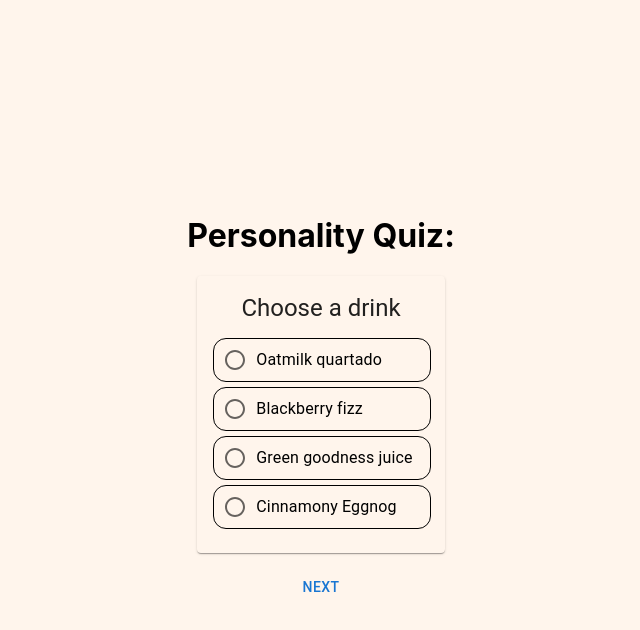
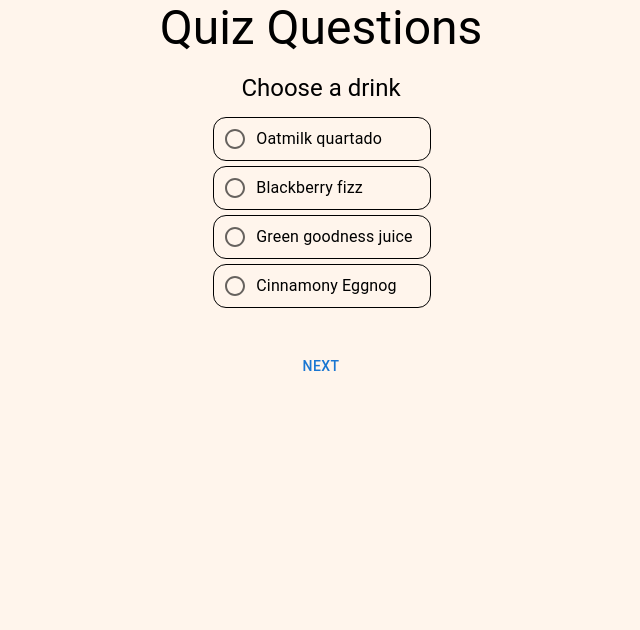
Before and after one commit to 394-s22/unfound1, a React (Create React App) app: page /question in a window 1280 px wide. Shown: the top 630 px of the page, without its empty margins (319-959 px from the left). Built offline with nearby package versions, Linux system fonts and the light colour scheme.

Commit message:
Got rid of card style

```diff
--- a/src/components/quizQuestion.js
+++ b/src/components/quizQuestion.js
@@ -18,11 +18,10 @@ const myTheme = createTheme({
           root: {
             color: "black",
             margin: "5px 15px 0 0",
-            width: "100%",
+            minWidth: "100%",
             borderStyle: "none",
             border: "1px solid !important",
             borderRadius: "13px!important",
-            // alignItems: "center",
             "&.Mui-selected": {
               backgroundColor: "#D6DBF5",
               borderStyle: "none!important"
@@ -42,7 +41,6 @@ const myTheme = createTheme({
 
 function QuizQuestion ({question, index, value, setValue}) {
     return(
-        <Card sx={{backgroundColor:"transparent"}}>
         <Box sx={{display: "flex", flexDirection:"column", alignItems:"center", textAlign:"center"}}>
         <CardContent >
         <Typography gutterBottom variant="h5" component="div" >
@@ -53,7 +51,7 @@ function QuizQuestion ({question, index, value, setValue}) {
         }
         </CardContent>
         </Box>
-        </Card>
+
 
     )
 }
@@ -65,14 +63,6 @@ function QuizAnswer (answers, index, value, setValue) {
         setValue(event.target.value);
         createAnswerMatrix(index, event.target.value);
     };
-
-
-
-      /**
-       * Handle undefined value
-       *    If user forgets to answer a question, prompt user to answer said question (alert)
-       *
-       * */
 
 
     return(
--- a/src/index.css
+++ b/src/index.css
@@ -20,3 +20,11 @@ code {
 .results_icons {
   display: flex;
 }
+
+
+.quizQuestions {
+  display: flex;
+  flex-direction: column;
+  align-items: center;
+
+}
--- a/src/routes/question.js
+++ b/src/routes/question.js
@@ -1,6 +1,6 @@
 import '../App.css';
 import React from 'react';
-import { Button } from '@mui/material';
+import { Button, Typography } from '@mui/material';
 import QuizQuestionList from '../components/quizQuestion';
 import { getAnswerMatrix } from '../components/quizQuestion';
 
@@ -108,10 +108,12 @@ export default function Question() {
   //   console.log("answerMatrix2");
 
   return (
-    <div className='centered' >
-      <h1> Personality Quiz: </h1>
+    <div  className='quizQuestions'>
+      <Typography variant='h3' sx={{color:"black"}}>
+         Quiz Questions
+       </Typography>
       <QuizQuestionList quiz={quiz} />
-      {/* <Button onClick = {getSuggestions}>Finish the quiz</Button> */}
+
     </div>
   );
 }
```
